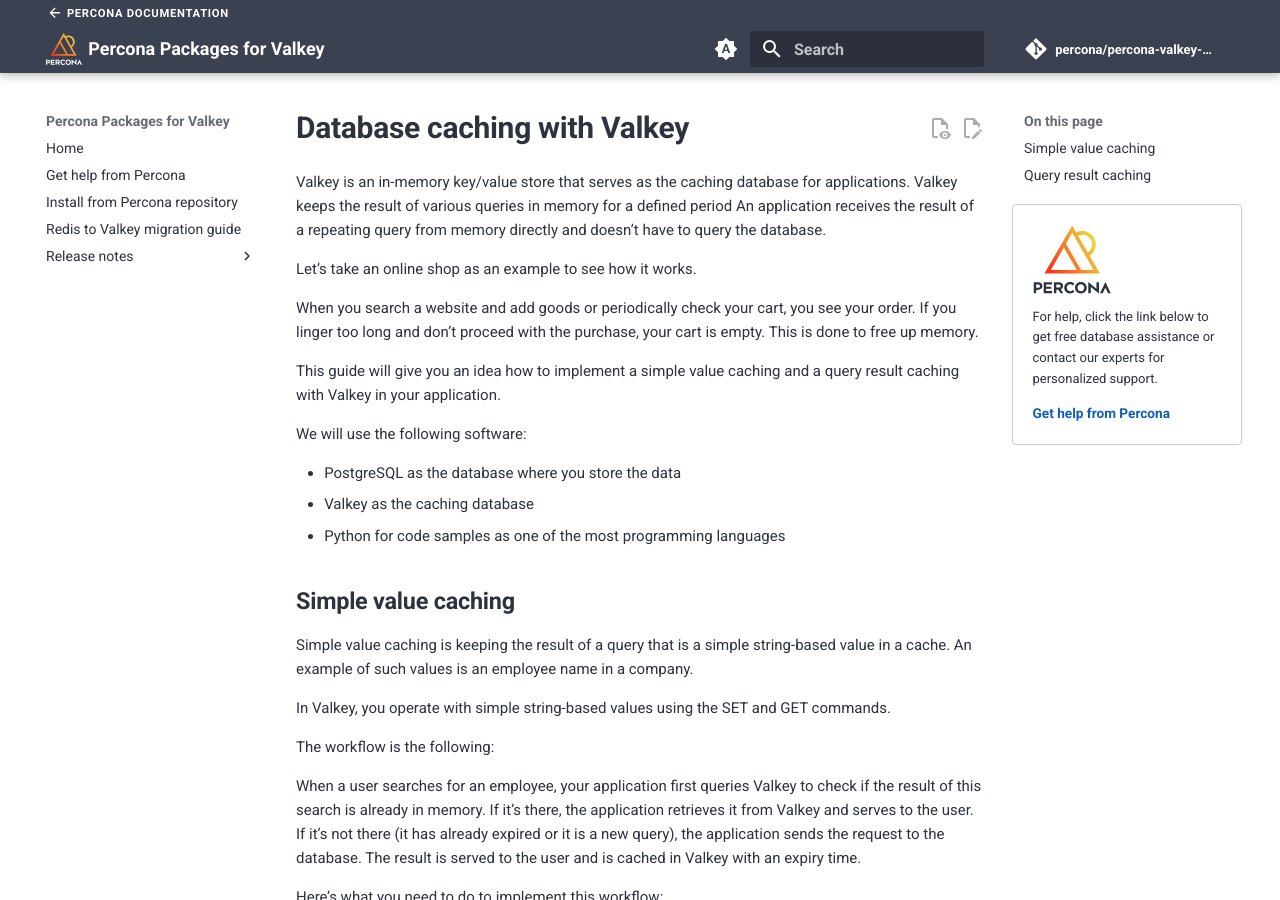
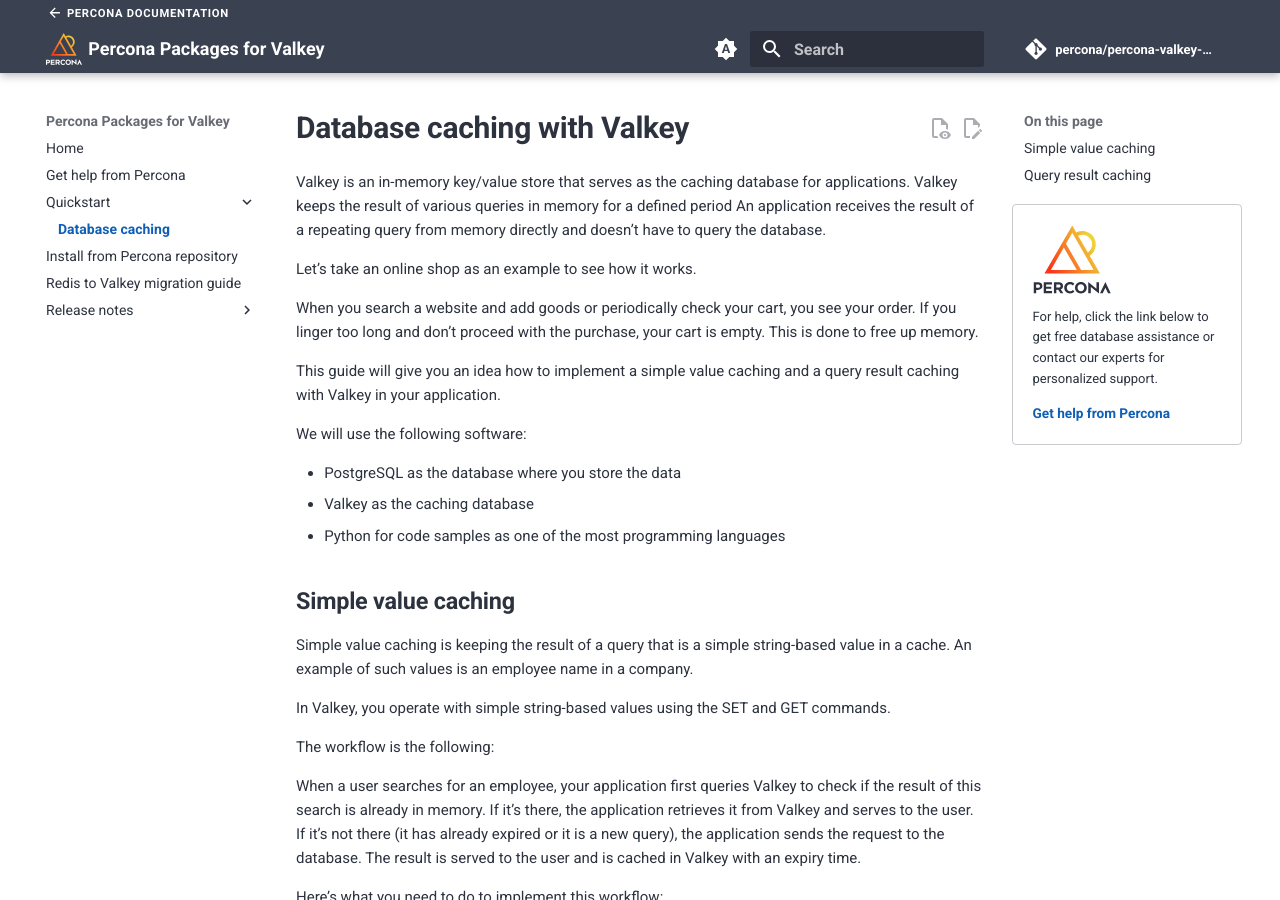
Before and after one commit to percona/percona-valkey-doc, an MkDocs documentation site: the page built from docs/db-cache.md, in a window 1280 px wide and 900 px high. Built offline with MkDocs 1.6.1 and Material for MkDocs 9.7.7, drawn with Linux system fonts in a browser that asks for light colours; nearby versions of some CDN libraries; some web fonts are replaced; comment, search, counter and statistics services are not loaded.

Commit message:
Added doc to navigation

```diff
--- a/mkdocs.yml
+++ b/mkdocs.yml
@@ -165,6 +165,8 @@ extra:
 nav:
   - 'Home': 'index.md'
   - get-help.md
+  - Quickstart:
+    - Database caching: db-cache.md
   - 'Install from Percona repository': 'installation.md'
   - 'Redis to Valkey migration guide': 'migration.md'
   - Release notes:
```
